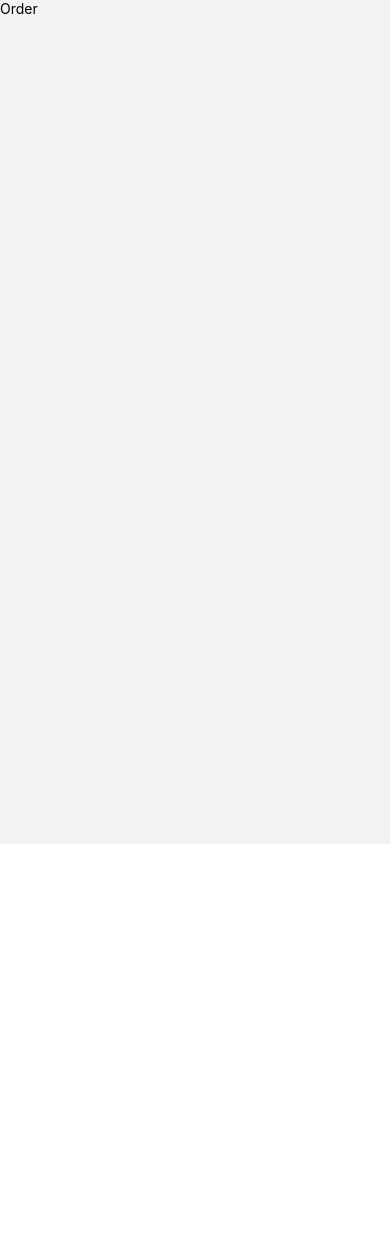
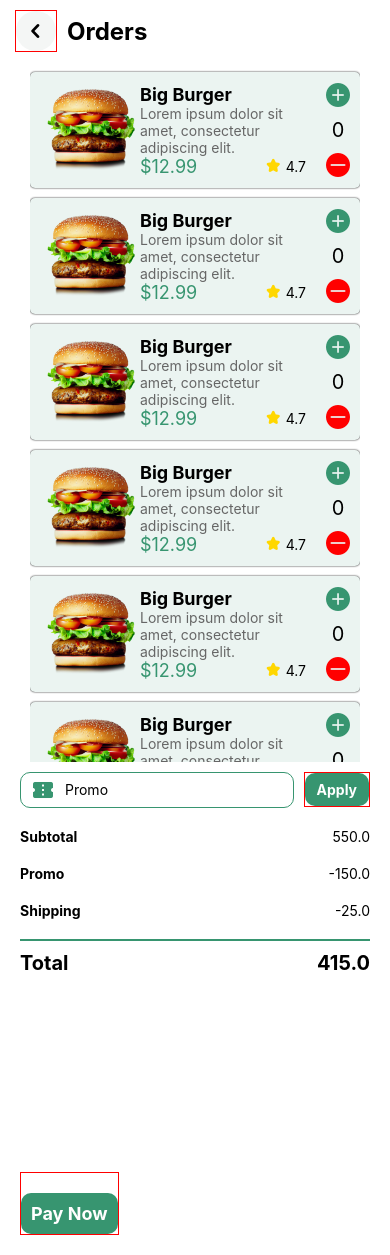
Before and after one commit to yahya-zht/App-Mobile-Food_Delivery, a React Native app: screen /Order in a window 390 px wide. Before the commit the page ends 844 px from the top, so only its background shows below. Built offline with nearby package versions, Linux system fonts and the light colour scheme.

Commit message:
add screen Order and Profile

```diff
--- a/components/CardFoodFavorites.jsx
+++ b/components/CardFoodFavorites.jsx
@@ -3,7 +3,7 @@ import React from "react";
 import img from "../assets/images/big-burger.png";
 import { AntDesign, MaterialCommunityIcons } from "@expo/vector-icons";
 import { COLORS, SIZES } from "../constants/theme";
-export default function CardFoodFavorites() {
+export default function CardFoodFavorites(props) {
   return (
     <View style={styles.container}>
       <View style={{ width: 100 }}>
@@ -24,9 +24,25 @@ export default function CardFoodFavorites() {
           </View>
         </View>
       </View>
-      <View style={{ width: 20 }}>
-        <MaterialCommunityIcons name="delete" size={24} color="red" />
-      </View>
+      {props.screen == "Order" ? (
+        <View
+          style={{
+            flexDirection: "column",
+            alignItems: "center",
+            justifyContent: "center",
+          }}
+        >
+          <AntDesign name="pluscircle" size={24} color={COLORS.second} />
+          <Text style={{ fontSize: SIZES.large + 2, paddingVertical: 10 }}>
+            0
+          </Text>
+          <AntDesign name="minuscircle" size={24} color="red" />
+        </View>
+      ) : (
+        <View style={{ width: 20 }}>
+          <MaterialCommunityIcons name="delete" size={24} color="red" />
+        </View>
+      )}
     </View>
   );
 }
--- a/components/NavBar.jsx
+++ b/components/NavBar.jsx
@@ -11,6 +11,7 @@ export default function NavBar() {
   return (
     <View style={styles.container}>
       <TouchableNativeFeedback
+        style={styles.buttonClick}
         onPress={() => {
           navigation.navigate("Home");
         }}
@@ -85,7 +86,6 @@ const styles = StyleSheet.create({
     height: 40,
     paddingTop: 6,
     padding: 5,
-    // backgroundColor: COLORS.second,
     borderRadius: 15,
     marginHorizontal: 5,
     justifyContent: "center",
--- a/components/TopScreen.jsx
+++ b/components/TopScreen.jsx
@@ -1,23 +1,27 @@
-import { View, Text, StyleSheet } from "react-native";
+import { View, Text, StyleSheet, TouchableNativeFeedback } from "react-native";
 import React from "react";
 import { COLORS, FONTS, SIZES } from "../constants/theme";
 import { Feather } from "@expo/vector-icons";
 import { Entypo } from "@expo/vector-icons";
+import { useNavigation } from "@react-navigation/native";
 
 export default function TopScreen(props) {
+  const navigation = useNavigation();
+  const handleClick = () => {
+    navigation.goBack();
+  };
   return (
     <View style={styles.topPage}>
       {props.Name == "Home" ? (
-        // <View style={styles.icon}>
-        //   <Feather name="map-pin" size={24} color="black" />
-        // </View>
         <View style={styles.icon}>
           <Feather name="menu" size={24} color="black" />
         </View>
       ) : (
-        <View style={styles.icon}>
-          <Entypo name="chevron-left" size={24} color="black" />
-        </View>
+        <TouchableNativeFeedback onPress={handleClick}>
+          <View style={styles.icon}>
+            <Entypo name="chevron-left" size={24} color="black" />
+          </View>
+        </TouchableNativeFeedback>
       )}
       <View
         style={{
--- a/package.json
+++ b/package.json
@@ -12,12 +12,13 @@
     "@expo/vector-icons": "^14.0.2",
     "@react-navigation/native": "^6.1.17",
     "@react-navigation/native-stack": "^6.10.0",
+    "@react-navigation/stack": "^6.4.0",
     "expo": "~51.0.18",
     "expo-status-bar": "~1.12.1",
     "react": "18.2.0",
     "react-native": "0.74.3",
-    "react-native-safe-area-context": "^4.10.1",
-    "react-native-screens": "3.31.1",
+    "react-native-safe-area-context": "^4.10.8",
+    "react-native-screens": "^3.31.1",
     "react-redux": "^9.1.2",
     "redux": "^5.0.1"
   },
--- a/routes/Router.jsx
+++ b/routes/Router.jsx
@@ -1,22 +1,21 @@
-import { View, Text } from "react-native";
 import React from "react";
 import { NavigationContainer } from "@react-navigation/native";
 import Home from "../screens/Home";
 import Favorites from "../screens/Favorites";
-import { createNativeStackNavigator } from "@react-navigation/native-stack";
 import Order from "../screens/Order";
 import Profile from "../screens/Profile";
+import { createStackNavigator } from "@react-navigation/stack";
 
 export default function Router() {
-  const Stack = createNativeStackNavigator();
-
+  const Stack = createStackNavigator();
   return (
     <NavigationContainer>
       <Stack.Navigator
-        initialRouteName="Favorites"
+        initialRouteName="Home"
         screenOptions={{
           headerShown: false,
-          animationEnabled: false,
+          // animationEnabled: false,
+          animationEnabled: "none",
         }}
       >
         <Stack.Screen name="Home" component={Home} />
--- a/screens/Favorites.jsx
+++ b/screens/Favorites.jsx
@@ -34,7 +34,7 @@ const styles = StyleSheet.create({
   containerArticles: {
     flex: 1,
     backgroundColor: COLORS.second,
-    paddingTop: 5,
+    paddingVertical: 5,
     paddingHorizontal: 10,
     marginHorizontal: 20,
     marginBottom: 65,
--- a/screens/Order.jsx
+++ b/screens/Order.jsx
@@ -1,10 +1,183 @@
-import { View, Text } from "react-native";
+import {
+  View,
+  StyleSheet,
+  ScrollView,
+  TextInput,
+  TouchableNativeFeedback,
+  Text,
+} from "react-native";
 import React from "react";
-
+import TopScreen from "../components/TopScreen";
+import { COLORS, FONTS, SIZES } from "../constants/theme";
+import CardFoodFavorites from "../components/CardFoodFavorites";
+import { MaterialCommunityIcons } from "@expo/vector-icons";
 export default function Order() {
   return (
-    <View>
-      <Text>Order</Text>
+    <View style={styles.container}>
+      <TopScreen Name={"Orders"} />
+      <View style={styles.containerArticles}>
+        <ScrollView>
+          <CardFoodFavorites screen={"Order"} />
+          <CardFoodFavorites screen={"Order"} />
+          <CardFoodFavorites screen={"Order"} />
+          <CardFoodFavorites screen={"Order"} />
+          <CardFoodFavorites screen={"Order"} />
+          <CardFoodFavorites screen={"Order"} />
+          <CardFoodFavorites screen={"Order"} />
+        </ScrollView>
+      </View>
+      <View style={styles.calculate}>
+        <View
+          style={{
+            flexDirection: "row",
+            justifyContent: "space-between",
+            alignItems: "center",
+            marginBottom: 10,
+          }}
+        >
+          <View
+            style={{
+              flex: 1,
+              flexDirection: "row",
+              justifyContent: "flex-start",
+              alignItems: "center",
+              borderColor: COLORS.second,
+              borderWidth: 1,
+              borderRadius: 10,
+              paddingHorizontal: 10,
+              paddingVertical: 5,
+              marginEnd: 10,
+            }}
+          >
+            <MaterialCommunityIcons
+              name="ticket-confirmation"
+              size={24}
+              color={COLORS.second}
+            />
+            <TextInput
+              placeholder="Promo"
+              style={{ marginHorizontal: 10, flex: 1 }}
+            ></TextInput>
+          </View>
+          <View>
+            <TouchableNativeFeedback>
+              <Text
+                style={{
+                  backgroundColor: COLORS.second,
+                  paddingVertical: 8,
+                  paddingHorizontal: 12,
+                  borderRadius: 10,
+                  color: COLORS.white,
+                  fontWeight: "bold",
+                }}
+              >
+                Apply
+              </Text>
+            </TouchableNativeFeedback>
+          </View>
+        </View>
+        <View style={{ flex: 1 }}>
+          <View
+            style={{
+              flexDirection: "row",
+              justifyContent: "space-between",
+              marginVertical: 10,
+            }}
+          >
+            <Text style={styles.textPrice}>Subtotal</Text>
+            <Text>550.0</Text>
+          </View>
+          <View
+            style={{
+              flexDirection: "row",
+              justifyContent: "space-between",
+              marginVertical: 10,
+            }}
+          >
+            <Text style={styles.textPrice}>Promo</Text>
+            <Text>-150.0</Text>
+          </View>
+          <View
+            style={{
+              flexDirection: "row",
+              justifyContent: "space-between",
+              marginVertical: 10,
+            }}
+          >
+            <Text style={styles.textPrice}>Shipping</Text>
+            <Text>-25.0</Text>
+          </View>
+
+          <View
+            style={{
+              flexDirection: "row",
+              justifyContent: "space-between",
+              marginVertical: 10,
+              borderColor: COLORS.second,
+              borderTopWidth: 2,
+              paddingTop: 10,
+            }}
+          >
+            <Text style={styles.text}>Total</Text>
+            <Text style={styles.text}>415.0</Text>
+          </View>
+        </View>
+        <View>
+          <TouchableNativeFeedback>
+            <Text
+              style={{
+                backgroundColor: COLORS.second,
+                padding: 10,
+                borderRadius: 10,
+                marginTop: 20,
+                textAlign: "center",
+                fontSize: SIZES.large,
+                fontWeight: FONTS.bold,
+                color: COLORS.white,
+              }}
+            >
+              Pay Now
+            </Text>
+          </TouchableNativeFeedback>
+        </View>
+      </View>
     </View>
   );
 }
+
+const styles = StyleSheet.create({
+  container: {
+    flex: 1,
+    backgroundColor: COLORS.white,
+  },
+  containerArticles: {
+    flex: 3,
+    // backgroundColor: COLORS.second,
+    paddingTop: 5,
+    paddingHorizontal: 10,
+    marginHorizontal: 20,
+    // marginBottom: 10,
+    paddingBottom: 0,
+    borderRadius: 20,
+  },
+  text: {
+    fontSize: 20,
+    fontWeight: "bold",
+  },
+  textPrice: {
+    fontSize: SIZES.medium,
+    fontWeight: FONTS.bold,
+  },
+  calculate: {
+    flex: 2,
+    marginHorizontal: 20,
+    marginVertical: 10,
+    marginBottom: 20,
+    // borderTopColor: COLORS.second,
+    // borderTopWidth: 5,
+    // paddingTop: 10,
+    // paddingHorizontal: 10,
+    // paddingBottom: 20,
+    // borderRadius: 20,
+  },
+});
--- a/screens/Profile.jsx
+++ b/screens/Profile.jsx
@@ -1,10 +1,128 @@
-import { View, Text } from "react-native";
+import { View, Text, StyleSheet, Image } from "react-native";
 import React from "react";
-
+import TopScreen from "../components/TopScreen";
+import { COLORS, FONTS, SIZES } from "../constants/theme";
+import avatar from "../assets/avatar/avatar03.jpeg";
+import { AntDesign } from "@expo/vector-icons";
+import { EvilIcons } from "@expo/vector-icons";
+import { Entypo } from "@expo/vector-icons";
+import { MaterialIcons } from "@expo/vector-icons";
+import { SimpleLineIcons } from "@expo/vector-icons";
+import { Octicons } from "@expo/vector-icons";
 export default function Profile() {
   return (
-    <View>
-      <Text>Profile</Text>
+    <View style={styles.container}>
+      <TopScreen Name="Profile" />
+      <View
+        style={{
+          flexDirection: "column",
+          alignItems: "center",
+          position: "absolute",
+          top: 60,
+          left: 50,
+          right: 50,
+          zIndex: 1,
+        }}
+      >
+        <View>
+          <Image source={avatar} style={styles.avatar} />
+        </View>
+        <View>
+          <Text
+            style={{
+              textAlign: "center",
+              fontSize: SIZES.large,
+              fontWeight: FONTS.bold,
+            }}
+          >
+            Yahya
+          </Text>
+          <Text style={{ textAlign: "center", fontSize: SIZES.medium }}>
+            yahya@gmail.com
+          </Text>
+        </View>
+      </View>
+      <View style={styles.containerButton}>
+        <View style={styles.button}>
+          <AntDesign name="edit" size={24} color="black" />
+          <Text style={styles.text}>Edit Profile</Text>
+          <Entypo name="chevron-right" size={24} color="black" />
+        </View>
+        <View style={styles.button}>
+          <AntDesign name="hearto" size={24} color="black" />
+          <Text style={styles.text}>Favorites</Text>
+          <Entypo name="chevron-right" size={24} color="black" />
+        </View>
+        <View style={styles.button}>
+          <Octicons name="location" size={24} color="black" />
+          <Text style={styles.text}>Location </Text>
+          <Entypo name="chevron-right" size={24} color="black" />
+        </View>
+        <View style={styles.button}>
+          <MaterialIcons name="history" size={24} color="black" />
+          <Text style={styles.text}>History</Text>
+          <Entypo name="chevron-right" size={24} color="black" />
+        </View>
+        <View style={styles.button}>
+          <AntDesign name="exclamationcircleo" size={24} color="black" />
+          <Text style={styles.text}>About</Text>
+          <Entypo name="chevron-right" size={24} color="black" />
+        </View>
+        <View style={styles.button}>
+          <MaterialIcons name="lock" size={24} color="black" />
+          <Text style={styles.text}>Change Password</Text>
+          <Entypo name="chevron-right" size={24} color="black" />
+        </View>
+        <View style={styles.button}>
+          <SimpleLineIcons name="logout" size={24} color="black" />
+          <Text style={styles.text}>Logout</Text>
+          <Entypo name="chevron-right" size={24} color="black" />
+        </View>
+      </View>
     </View>
   );
 }
+const styles = StyleSheet.create({
+  container: {
+    flex: 1,
+    backgroundColor: COLORS.white,
+  },
+  avatar: {
+    width: 100,
+    height: 100,
+    borderRadius: 50,
+    alignSelf: "center",
+    marginTop: 20,
+    marginBottom: 20,
+    borderColor: COLORS.second,
+    borderWidth: 2,
+  },
+  button: {
+    flexDirection: "row",
+    alignItems: "center",
+    alignContent: "center",
+    marginBottom: 10,
+    backgroundColor: COLORS.white,
+    padding: 10,
+    borderRadius: 10,
+    borderColor: COLORS.second,
+    borderWidth: 1,
+  },
+  text: {
+    flex: 1,
+    fontSize: SIZES.medium,
+    marginStart: 10,
+    fontWeight: FONTS.bold,
+  },
+  containerButton: {
+    backgroundColor: COLORS.cardBg,
+    marginHorizontal: 20,
+    marginVertical: 20,
+    marginTop: 70,
+    padding: 20,
+    borderRadius: 20,
+    paddingTop: 140,
+    borderColor: COLORS.second,
+    borderWidth: 2,
+  },
+});
```
Also changed, not shown: assets/avatar/avatar03.jpeg (added), 1 other file (tests, documents, lock files or other folders).
